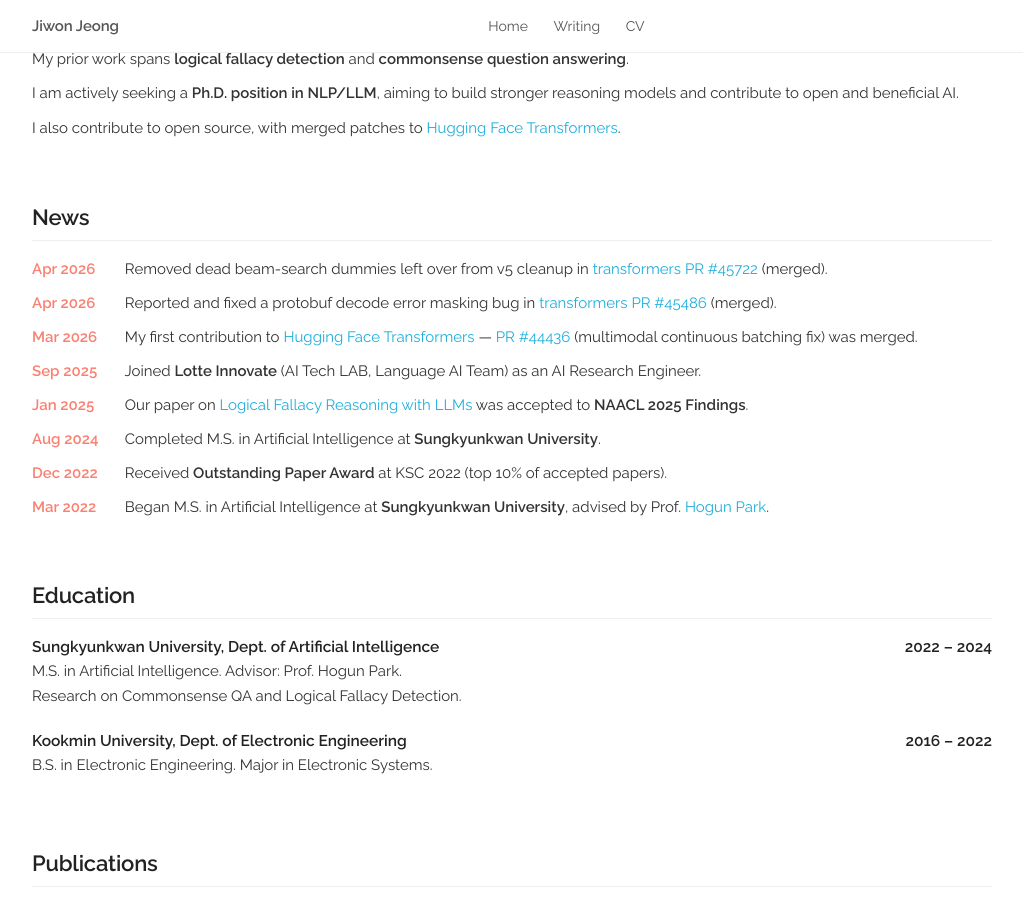
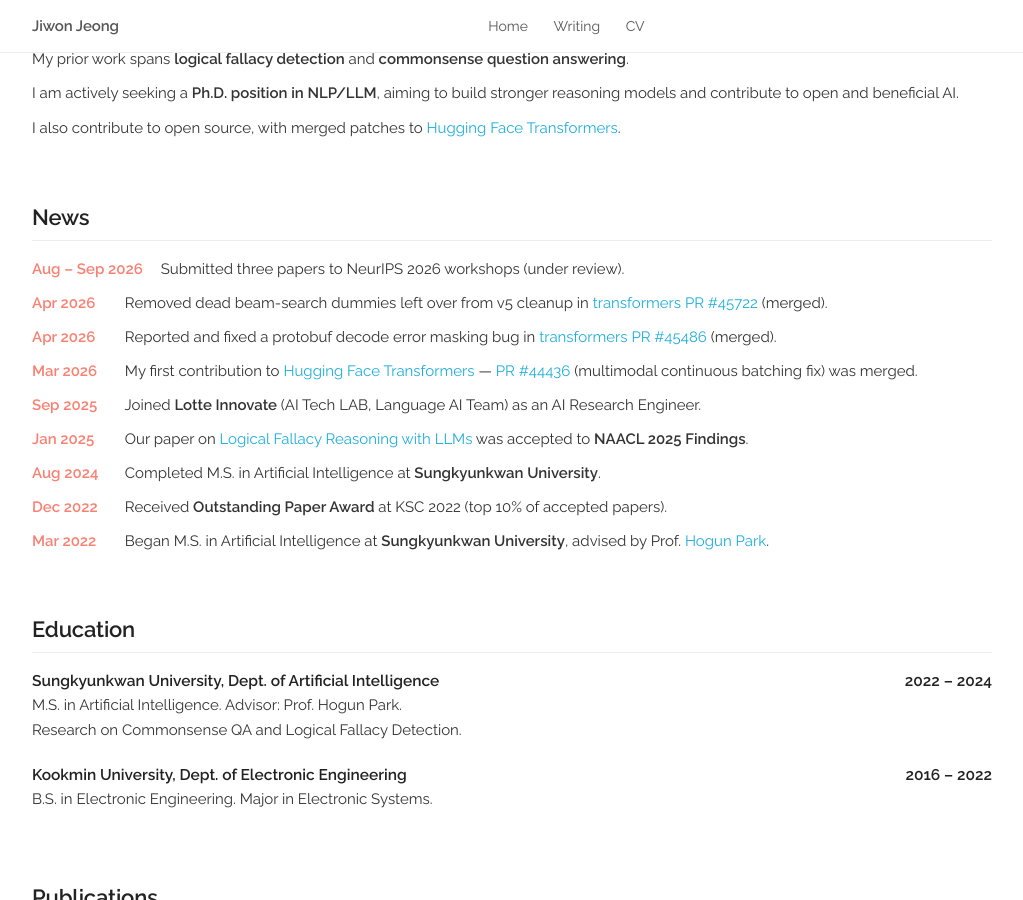
Before and after one commit to jw9603/jw9603.github.io, a Jekyll site: the page built from index.html, in a window 1280 px wide and 900 px high, scrolled down 570 px. Shown: the whole window, without its empty margins (128-1151 px from the left). Built offline with Jekyll 4.4.1, drawn with Linux system fonts in a browser that asks for light colours; a style sheet for code colours, icons or effects is not loaded.

Commit message:
Add August–September 2026 news item on workshop submissions

```diff
--- a/index.html
+++ b/index.html
@@ -66,6 +66,11 @@ description: AI Research Engineer — NLP, LLM Reasoning
   <!-- ========== News ========== -->
   <div class="docs-section" id="news">
     <h5>News</h5>
+
+    <div class="news-item">
+      <b class="news-date">Aug – Sep 2026</b>
+      Submitted three papers to NeurIPS 2026 workshops (under review).
+    </div>
 
     <div class="news-item">
       <b class="news-date">Apr 2026</b>
```
